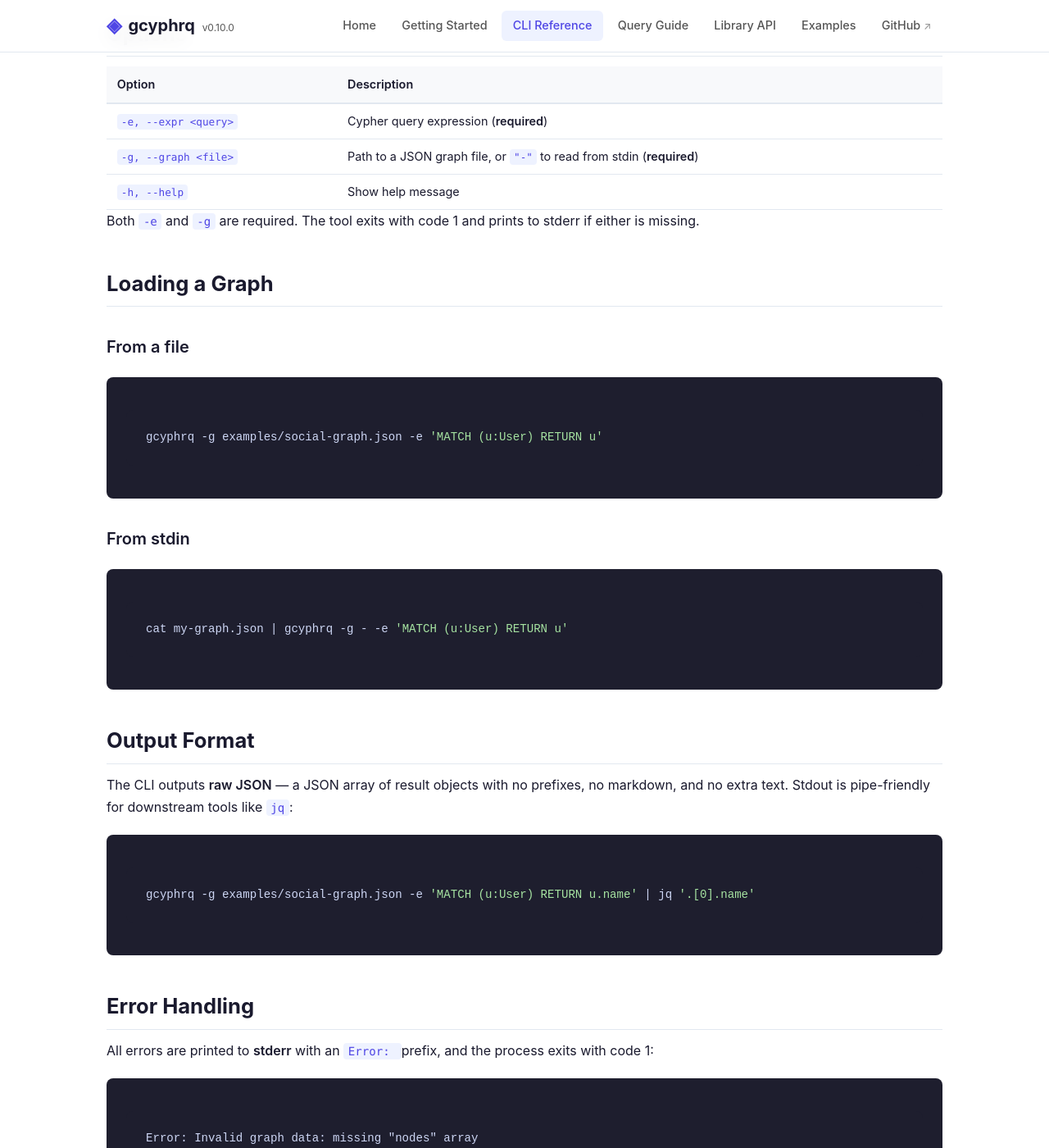
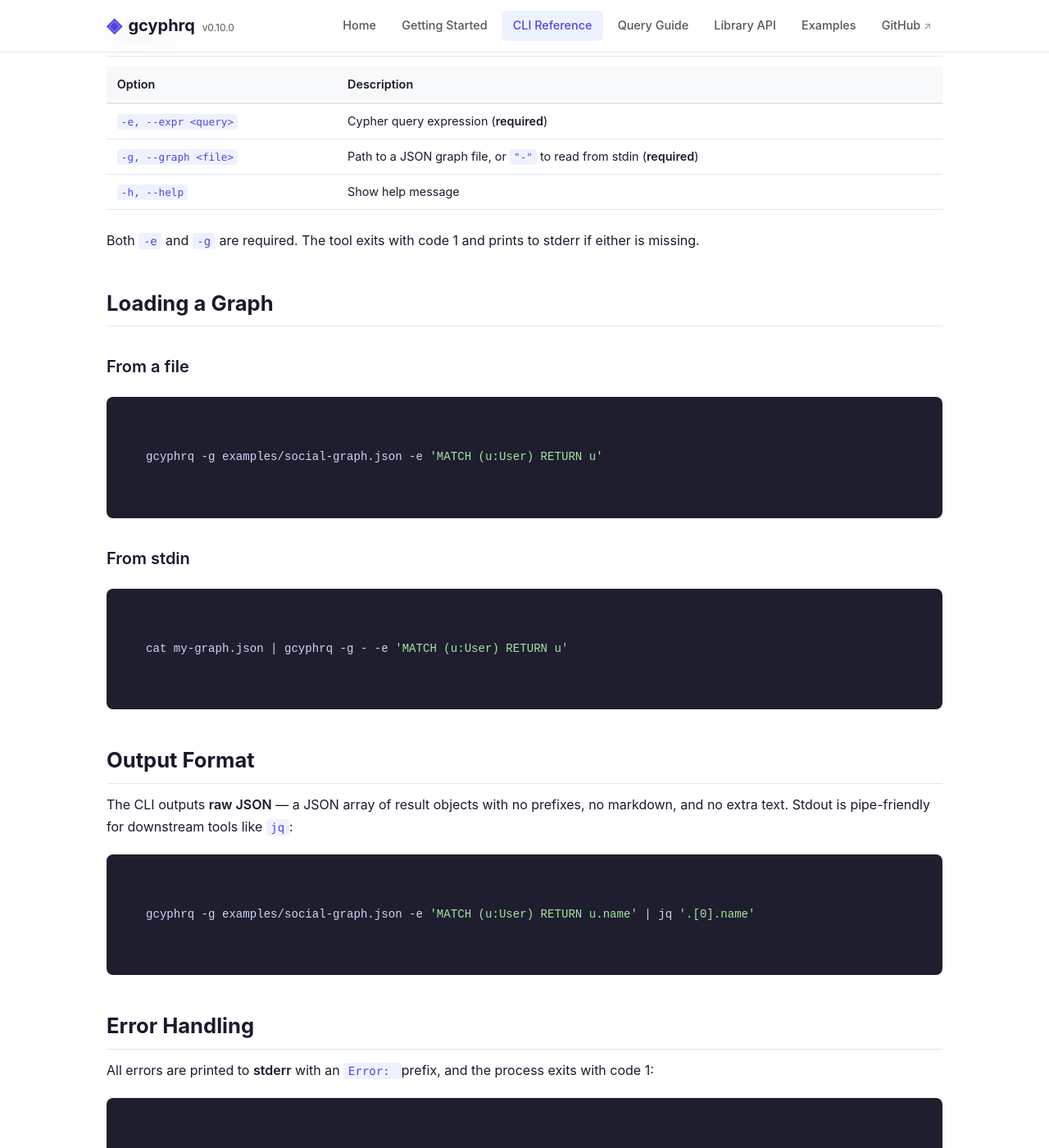
Before and after one commit to plelevier/gcyphrq, a Jekyll site: the page built from docs/cli.md, in a window 1280 px wide and 1400 px high, scrolled down 509 px. Shown: the whole window at 82% size. Built offline with Jekyll 4.4.1, drawn with Linux system fonts in a browser that asks for light colours.

Commit message:
fix(docs): restore table margin and add responsive overflow
- Keep margin-bottom on .content table directly (was only on unused .table-wrapper)
- Use display:block + overflow-x:auto on mobile for table scrolling

```diff
--- a/docs/assets/main.css
+++ b/docs/assets/main.css
@@ -135,15 +135,18 @@ a:hover { text-decoration: underline; }
 
 .content strong { font-weight: 600; }
 
-.content .table-wrapper {
-  overflow-x: auto;
-  margin-bottom: 1.5rem;
-}
-
 .content table {
   width: 100%;
   border-collapse: collapse;
+  margin-bottom: 1.5rem;
   font-size: 0.9rem;
+}
+
+@media (max-width: 768px) {
+  .content table {
+    display: block;
+    overflow-x: auto;
+  }
 }
 
 .content th {
```
